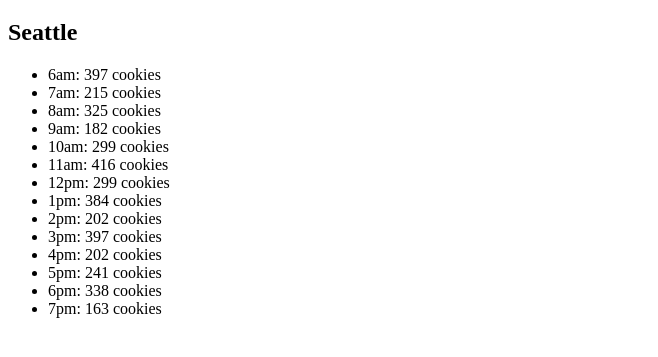
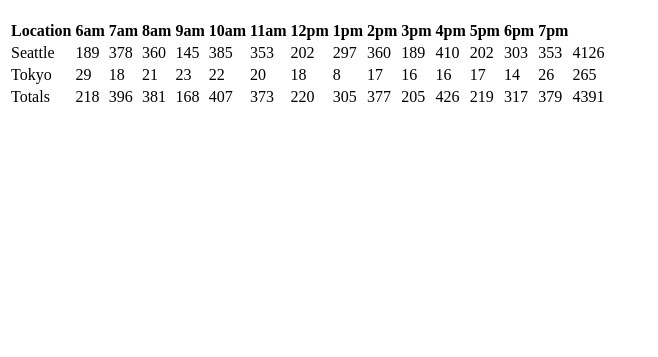
Before and after one commit to codefellows/seattle-201d69, a plain HTML site: page class-07/code-review/sales.html in a window 1280 px wide. Shown: the part 61-418 px from the top of the page, without its empty margins (0-658 px from the left). Drawn offline with Linux system fonts and the light colour scheme.

Commit message:
class 9 updated

```diff
--- a/class-07/code-review/app.js
+++ b/class-07/code-review/app.js
@@ -1,41 +1,38 @@
 'use strict';
+
+// global variables
 
 var hours = ['6am', '7am', '8am', '9am', '10am', '11am', '12pm', '1pm', '2pm', '3pm', '4pm', '5pm', '6pm', '7pm'];
 
-// GOAL: generate a list of cookie sales to the DOM
-  // Seattle
-  // 6am: 20 cookies sold,
-  // 7am: 48 cookies sold
+var allStores = [];
 
-// object literal for each store
-  // need an array of cookies sold each hour - ultimate goal
-    // multiple customers each hour by average cookie sales
-  // render method to render that array of cookies sold each hour to the DOM
+// constructor functions
 
-  // an array of customers each hour
-  // generate that array of customers each hour
-    // using Math.Random and min and max customers
+function Store(name, minCutomers, maxCustomers, averageCookieSale){
+  this.city = name;
+  this.minCutomers = minCutomers;
+  this.maxCustomers = maxCustomers;
+  this.averageCookieSale = averageCookieSale;
+  this.cookiesForTheDay = 0;
 
-var seattleStore = {
-  city: 'Seattle',
-  minCutomers: 23,
-  maxCustomers: 65,
-  averageCookieSale: 6.5,
-  cookiesForTheDay: 0,
+  this.customersEachHour = [];
+  this.cookiesSoldEachHour = [];
 
-  customersEachHour: [],
-  cookiesSoldEachHour: [],
+  allStores.push(this);
+}
 
-  generateCustomersEachHour: function(){
+// prototypes
+
+Store.prototype.generateCustomersEachHour = function(){
     // generate the customers each hour
 
     for(var i=0; i<hours.length; i++){
       var randomCutsomerNumber = generateRandomNumber(this.minCutomers, this.maxCustomers);
       this.customersEachHour.push(randomCutsomerNumber);
     }
-  },
+}
 
-  generateCookiesSoldEachHour: function(){
+Store.prototype.generateCookiesSoldEachHour = function(){
     // generate the cookies sold each hour
 
     // loop over my customersEachHour and multiply that number by my averageCookieSale
@@ -47,33 +44,49 @@ var seattleStore = {
       // total for the day
       this.cookiesForTheDay = this.cookiesForTheDay + cookieTotalForTheHour;
     }
-  },
+}
 
-  render: function(){
+Store.prototype.render = function(){
     // render the cookiesSoldEachHour to the DOM
 
-    var seattleParent = document.getElementById('seattle');
-    var seattleSectionParent = document.getElementById('seattle-section');
+    var parent = document.getElementById('seattle');
 
-    // make an h2
-    var h2Element = document.createElement('h2');
-    // fill it with content of 'Seattle'
-    h2Element.textContent = this.city;
-    // append it to the DOM
-    seattleSectionParent.appendChild(h2Element);
+    // make a tr
+    var trElement = document.createElement('tr');
+    // append it to parent
+    parent.appendChild(trElement);
+
+    // make a td
+    var tdElement = document.createElement('td');
+    // fill it with the name of the store
+    tdElement.textContent = this.city;
+    // append to tr
+    trElement.appendChild(tdElement);
 
     // loop over cookiesSoldEachHour
-      // create an li
+      // create an td
       // fill it with content
-      // append it to the DOM
+      // append it to the tr
     for(var i=0; i<this.cookiesSoldEachHour.length; i++){
-      var insertLi = document.createElement('li');
-      // 8am: 186 cookies
-      insertLi.textContent = `${hours[i]}: ${this.cookiesSoldEachHour[i]} cookies`;
-      seattleParent.appendChild(insertLi);
+      tdElement = document.createElement('td');
+      tdElement.textContent = this.cookiesSoldEachHour[i];
+      trElement.appendChild(tdElement);
     }
-  }
+
+    // make a td
+    tdElement = document.createElement('td');
+    // fill it the total for the day
+    tdElement.textContent = this.cookiesForTheDay;
+    // append to the tr
+    trElement.appendChild(tdElement);
 }
+
+// object instantiations
+
+new Store('Seattle', 23, 65, 6.3);
+new Store('Tokyo', 3, 24, 1.2);
+
+
 
 // helper function
 // I got this code from MDN Math.Random()
@@ -81,6 +94,81 @@ function generateRandomNumber(min, max){
   return Math.floor(Math.random() * (max - min + 1) + min);
 }
 
-seattleStore.generateCustomersEachHour();
-seattleStore.generateCookiesSoldEachHour();
-seattleStore.render();
+function generateHeaderRow(){
+  var parent = document.getElementById('seattle');
+  // make a tr
+  var trElement = document.createElement('tr');
+  // append to the parent
+  parent.appendChild(trElement);
+
+  // make a th
+  var thElement = document.createElement('th');
+  // fill it content = 'Location'
+  thElement.textContent = 'Location';
+  // append it to the tr
+  trElement.appendChild(thElement);
+
+  // loop over the hours
+  for(var i=0; i<hours.length; i++){
+    // make a th
+    thElement = document.createElement('th');
+    // fill it with the content of the array
+    thElement.textContent = hours[i];
+    // append it to the tr
+    trElement.appendChild(thElement);
+  }
+}
+
+function generateFooterRow(){
+
+  var totalOfAllTotals = 0;
+
+  var parent = document.getElementById('seattle');
+  // make a tr
+  var trElement = document.createElement('tr');
+  // append to the parent
+  parent.appendChild(trElement);
+
+  var tdElement = document.createElement('td');
+  tdElement.textContent = 'Totals';
+  trElement.appendChild(tdElement);
+
+  for(var i=0; i<hours.length; i++){
+    var hourlyTotal = 0;
+
+    for(var j=0; j<allStores.length; j++){
+      hourlyTotal += allStores[j].cookiesSoldEachHour[i];
+      // allStores[j] = {
+      //  city: 'Seattle',
+      //  cookiesSoldEachHour: [124, 24, 3323, 33, 22, ...]
+      //}
+      totalOfAllTotals += allStores[j].cookiesSoldEachHour[i];
+    }
+
+    // make a td
+    var tdElement = document.createElement('td');
+    // fill it with the hourlyTotals
+    tdElement.textContent = hourlyTotal;
+    // append it to the tr
+    trElement.appendChild(tdElement);
+
+  }
+
+  // make a td
+  var tdElement = document.createElement('td');
+  // fill it with the hourlyTotals
+  tdElement.textContent = totalOfAllTotals;
+  // append it to the tr
+  trElement.appendChild(tdElement);
+
+}
+
+generateHeaderRow();
+// calls methods on all of my object instances
+for(var i=0; i<allStores.length; i++){
+  allStores[i].generateCustomersEachHour();
+  allStores[i].generateCookiesSoldEachHour();
+  allStores[i].render();
+}
+
+generateFooterRow();
--- a/class-07/code-review/sales.html
+++ b/class-07/code-review/sales.html
@@ -13,7 +13,9 @@
     <section id="seattle-section">
 
     </section>
-    <ul id="seattle"></ul>
+    <table>
+      <tbody id="seattle"></tbody>
+    </table>
   </body>
   <footer></footer>
   <script src="app.js"></script>
--- a/class-08/demo/css/style.css
+++ b/class-08/demo/css/style.css
@@ -13,7 +13,7 @@ header section{
 
 #action{
   background-color: white;
-  width: 230px;
+  width: 210px;
   height: 120px;
   line-height: 120px;
   text-align: center;
--- /dev/null
+++ b/class-09/demos/events/style.css
@@ -0,0 +1,72 @@
+*{
+  font-family: Arial, Helvetica, sans-serif;
+}
+
+form{
+  margin: auto;
+  width: 80%;
+}
+
+legend{
+  font-size: 3em;
+  font-weight: bold;
+}
+
+fieldset{
+  border-radius: 5px;
+  margin: auto;
+  width: 80%;
+}
+
+input, select{
+  display: block;
+  padding: 1em;
+  margin: 1em 1em 3em 0;
+}
+
+button{
+  padding: 1em;
+}
+
+div{
+  height: 200px;
+  border: 2px solid black;
+  background-color: gray;
+  line-height: 200px;
+  text-align: center;
+  display: inline-block;
+}
+
+#box{
+  text-align: center;
+}
+
+#box-one{
+  width: 25%;
+  background-color: lightblue;
+}
+
+#box-two{
+  width: 25%;
+  background-color: lightsalmon;
+}
+
+#box-three{
+  width: 25%;
+  background-color: lightpink;
+}
+
+section{
+  border-top: 2px solid black;
+  border-bottom: 2px solid black;
+  padding: 2em;
+}
+
+form{
+  border: 2px solid black;
+  padding: 2em;
+}
+
+h2{
+  text-align: center;
+}
```
Also changed, not shown: class-09/demos/constructor/app.js (added, +35 -0 lines), class-09/demos/constructor/index.html (added, +36 -0 lines), class-09/demos/events/app.js (added, +73 -0 lines), class-09/demos/events/index.html (added, +81 -0 lines), class-09/notes/Whiteboard[1]-01.png (added), class-09/notes/Whiteboard[2]-01.png (added), 2 other files.
